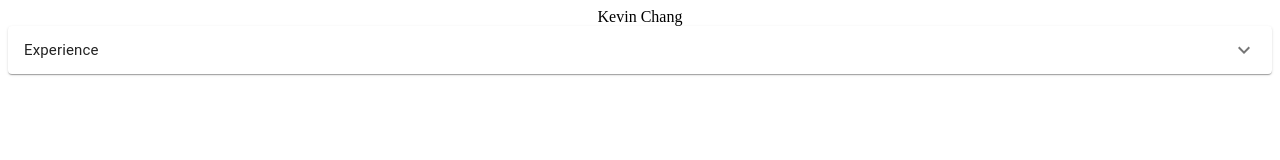
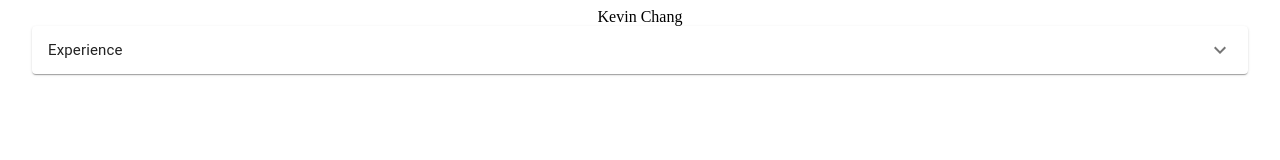
Before and after one commit to Wogified/cv_material, a React (Create React App) app: page / in a window 1280 px wide. Shown: the top 160 px of the page. Built offline with nearby package versions, Linux system fonts and the light colour scheme; the HTML template or start-up script is replaced by a standard one.

Commit message:
Update App.js

```diff
--- a/src/components/App.js
+++ b/src/components/App.js
@@ -1,6 +1,5 @@
 import React from "react";
-import Button from "@material-ui/core/Button";
-import { makeStyles } from "@material-ui/core/styles";
+import { makeStyles, Button, Container } from "@material-ui/core";
 
 import Header from "./Header";
 import Sections from "./Sections";
@@ -18,8 +17,9 @@ const App = () => {
   return (
     <div className={classes.thing}>
       <Header />
-
-      <Sections />
+      <Container>
+        <Sections />
+      </Container>
     </div>
   );
 };
```
